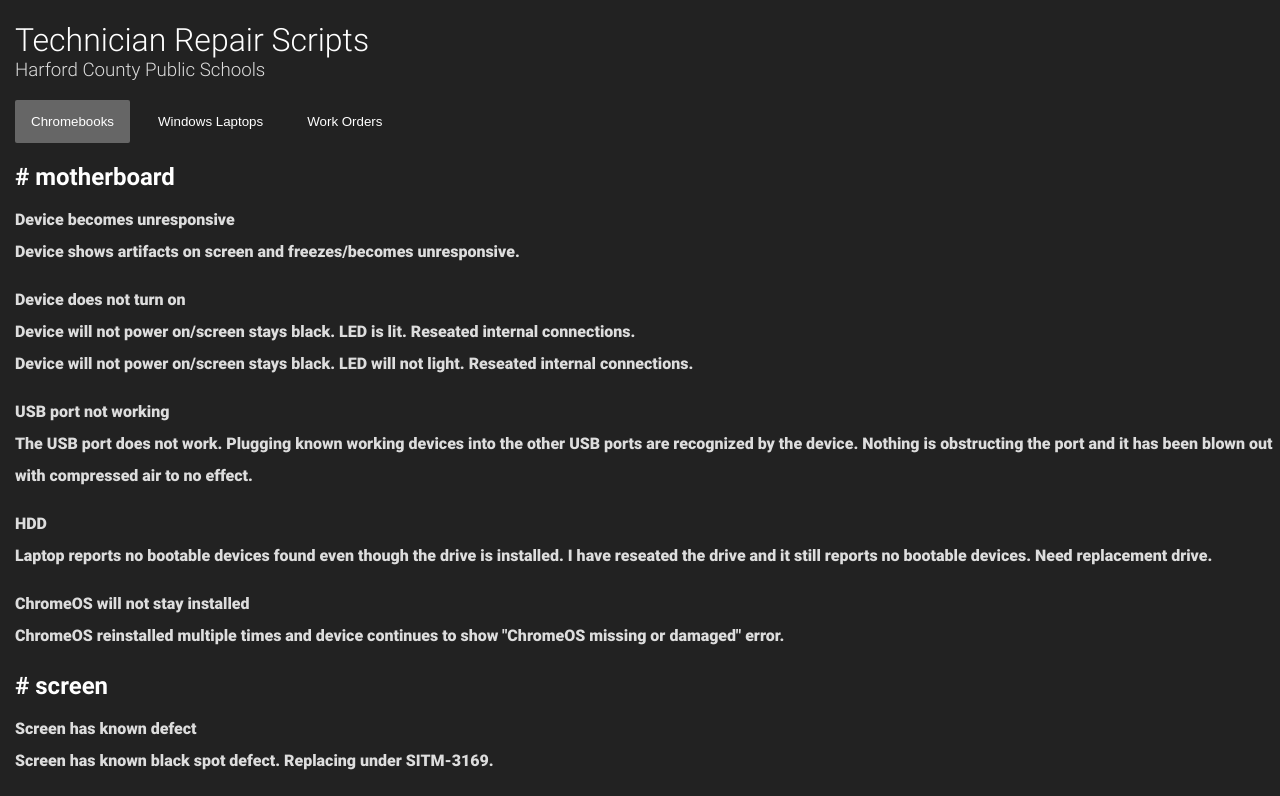
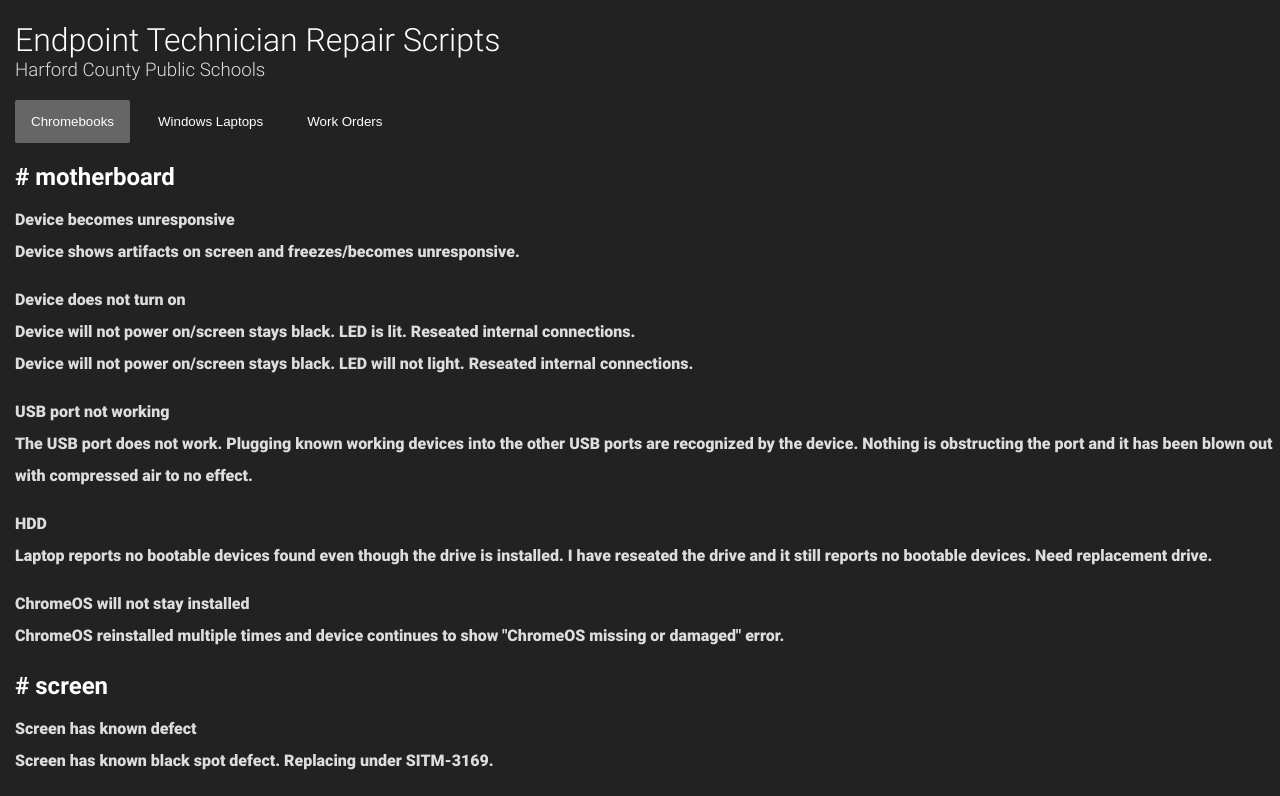
Before and after one commit to HCPS-OTIS/tools, a plain HTML site: page index.html in a window 1280 px wide. Shown: the top 796 px of the page. Drawn offline with Linux system fonts and the light colour scheme.

Commit message:
added endpoint

```diff
--- a/index.html
+++ b/index.html
@@ -3,14 +3,14 @@
 <html>
 
 <head>
-    <title>Technician Repair Scripts — Harford County Public Schools</title>
+    <title>Endpoint Technician Repair Scripts — Harford County Public Schools</title>
     <link rel="stylesheet" href="style.css">
     <link rel="icon" href="favicon.png">
 </head>
 
 <body>
     <div id="content">
-        <h1>Technician Repair Scripts</h1>
+        <h1>Endpoint Technician Repair Scripts</h1>
         <h3>Harford County Public Schools</h3>
 
         <!-- Tab links -->
```
